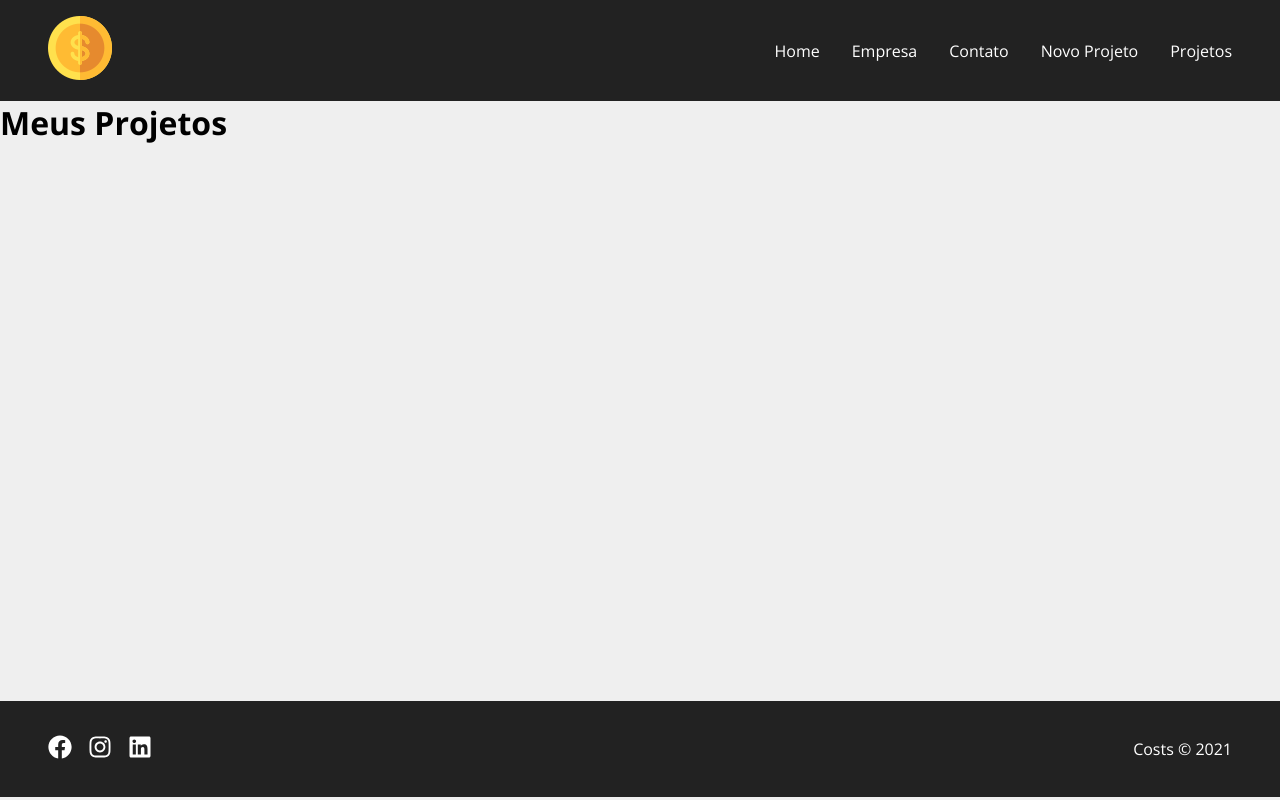
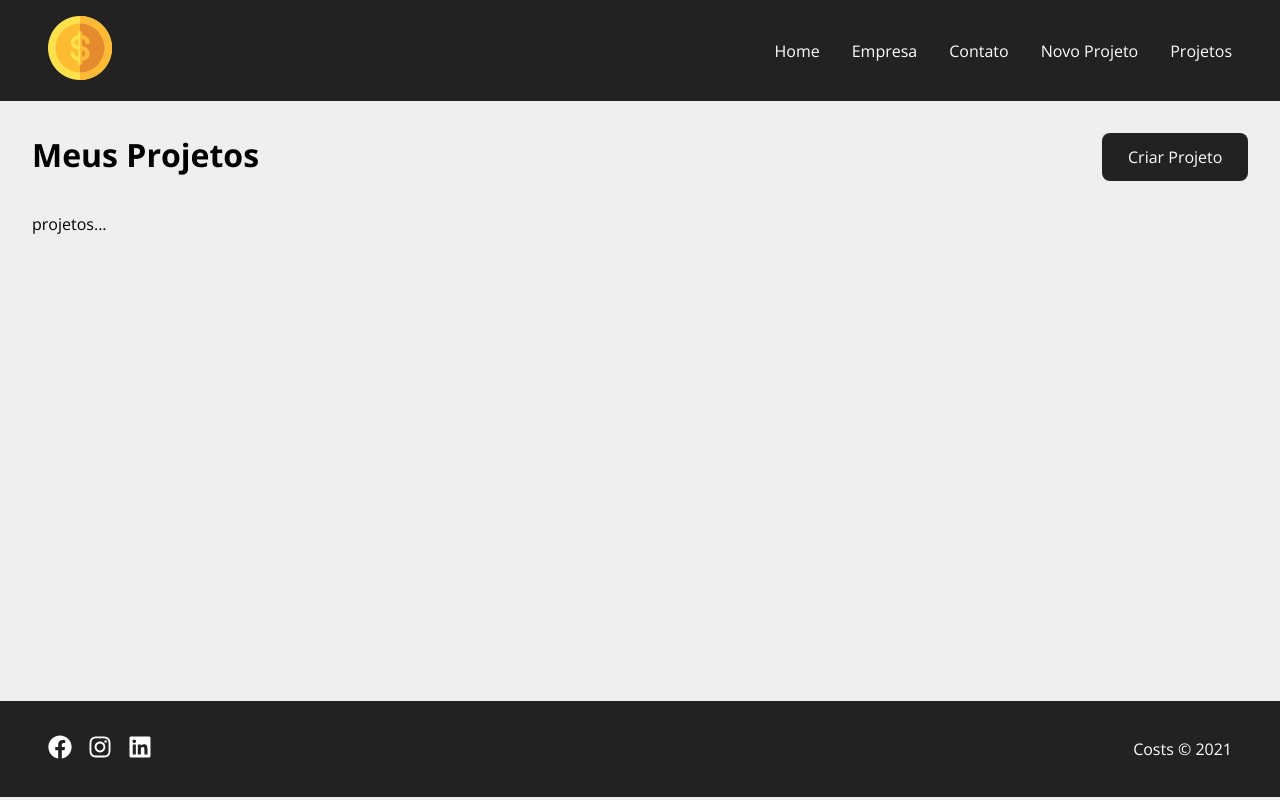
Before and after one commit to gabriel-ataidev/coin-project, a React (Create React App) app: page /projects in a window 1280 px wide. Built offline with nearby package versions, Linux system fonts and the light colour scheme.

Commit message:
setting up projects component

```diff
--- a/src/components/pages/Projects.js
+++ b/src/components/pages/Projects.js
@@ -1,16 +1,25 @@
 import Message from "../layout/Message";
-import {useLocation} from 'react-router-dom'
+import Container from "../layout/Container";
+import LinkButton from "../layout/LinkButton";
+import {useLocation} from "react-router-dom";
+import styles from "./Projects.module.css";
 
 function Projects() {
-    const location = useLocation()
-    let message = ''
-    if(location.state) {
-        message = location.state.message
-    }
+  const location = useLocation();
+  let message = "";
+  if (location.state) {
+    message = location.state.message;
+  }
   return (
-    <div>
-      <h1>Meus Projetos</h1>
+    <div className={styles.project_container}>
+      <div className={styles.title_container}>
+        <h1>Meus Projetos</h1>
+        <LinkButton to="/newproject" text="Criar Projeto"/>
+      </div>
       {message && <Message msg={message} type="success" />}
+      <Container customClass="start">
+        <p>projetos...</p>
+      </Container>
     </div>
   );
 }
--- /dev/null
+++ b/src/components/pages/Projects.module.css
@@ -0,0 +1,10 @@
+.project_container {
+  padding: 2em;
+  min-width: 100%;
+}
+
+.title_container {
+  display: flex;
+  justify-content: space-between;
+  margin-bottom: 2em;
+}
```
